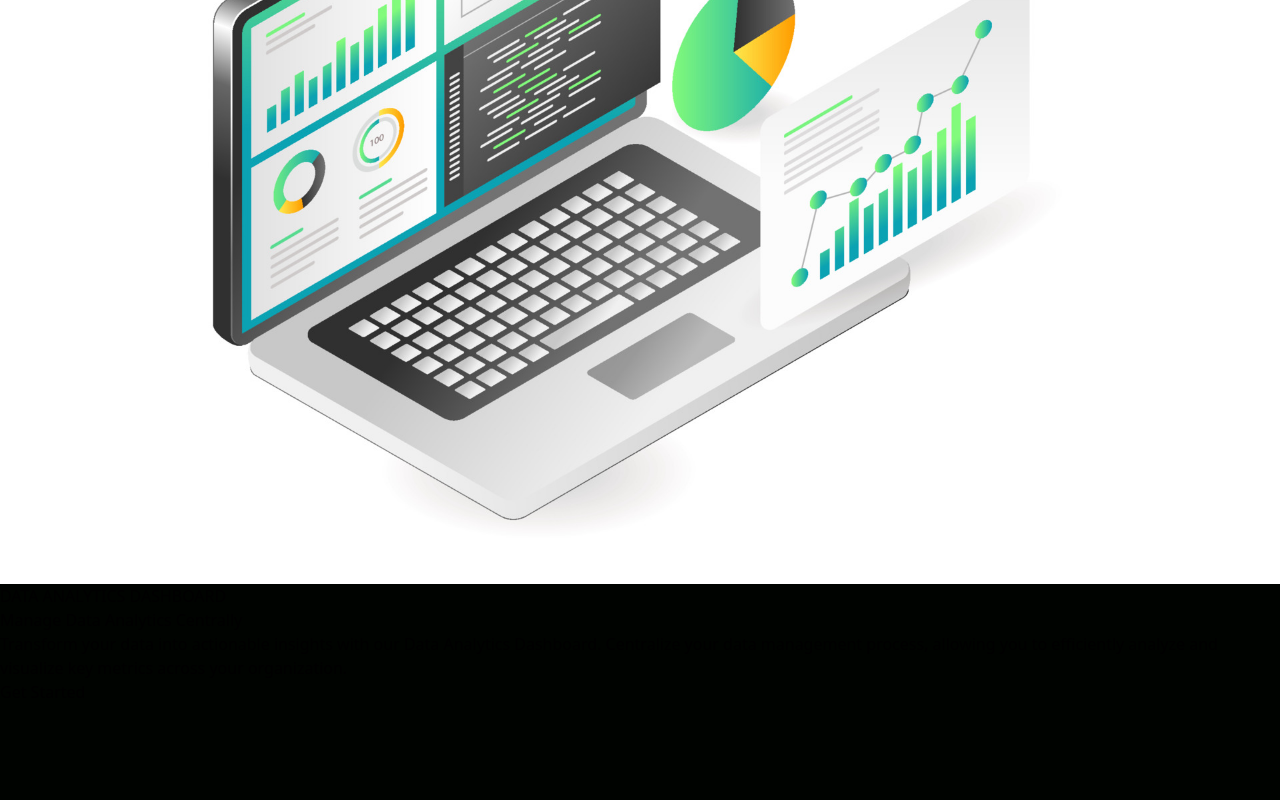
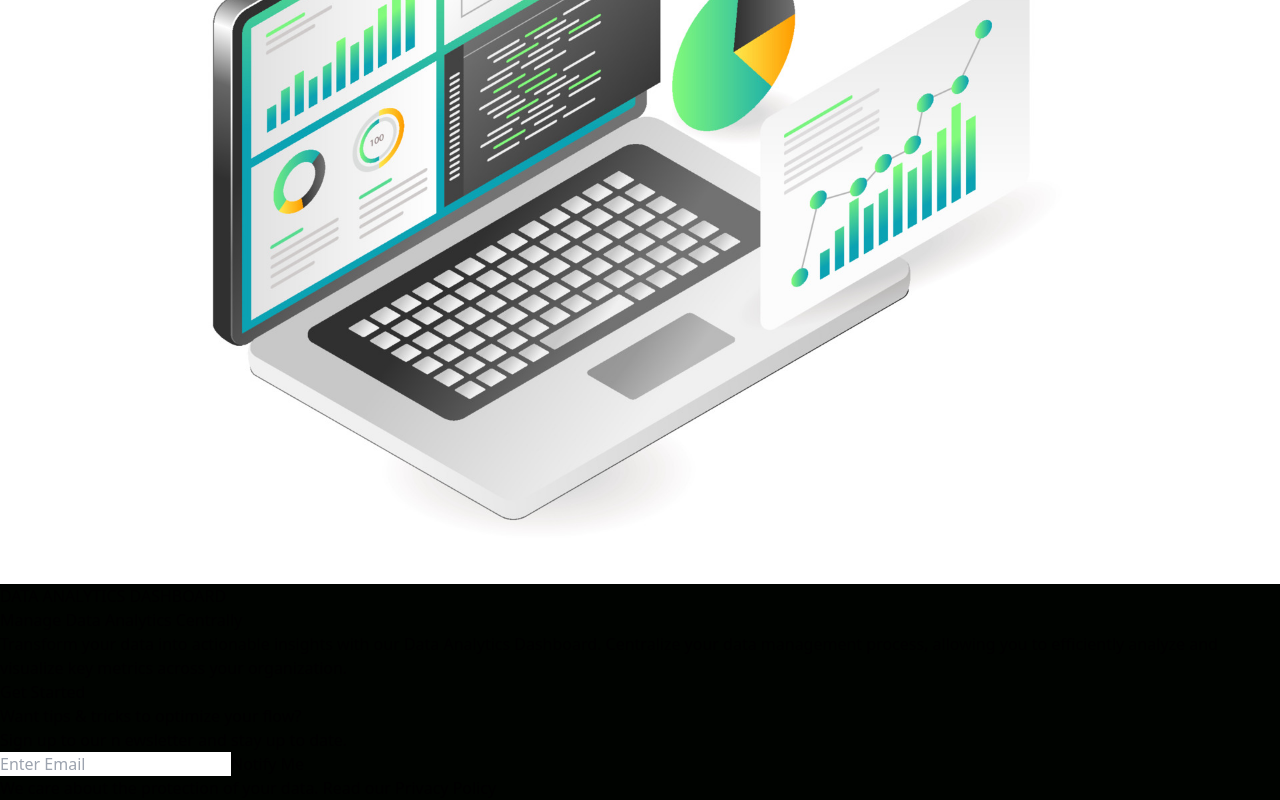
Before and after one commit to Askari64/Data-Co.-landing-Page, a React (Vite) app: page / in a window 1280 px wide. Shown: the part 911-1711 px from the top of the page. Before the commit the page ends 1615 px from the top, so only its background shows below. Built offline with nearby package versions, Linux system fonts and the light colour scheme.

Commit message:
Newsletter Section

```diff
--- a/src/App.jsx
+++ b/src/App.jsx
@@ -1,6 +1,7 @@
 import Hero from "./components/Hero";
 import Nav from "./components/Nav";
 import AnalyticsSection from "./components/AnalyticsSection";
+import Newsletter from "./components/Newsletter";
 
 export default function App() {
   return (
@@ -8,6 +9,7 @@
       <Nav />
       <Hero />
       <AnalyticsSection />
+      <Newsletter />
     </>
   );
 }
--- /dev/null
+++ b/src/components/Newsletter.jsx
@@ -0,0 +1,29 @@
+const Newsletter = () => {
+  return (
+    <section className=" w-full py-16 px-4 text-white">
+      <div className=" max-w-[1240px] mx-auto grid lg:grid-cols-3 ">
+        <div className=" lg:col-span-2">
+          <h1 className=" md:text-4xl sm:text-3xl text-2xl font-bold py-2">
+            Want tips & tricks to optimize your flow?
+          </h1>
+          <p>Sign up to our n ewsletter and stay up to date.</p>
+        </div>
+        <div className="my-4">
+          <div className=" flex flex-col sm:flex-row items-center justify-between w-full">
+            <input
+              className="p-3 flex w-full rounded-md text-[#000300}"
+              type="email"
+              placeholder="Enter Email"
+            />
+            <button className=" text-[#000300] bg-[#00df9a] w-[200px] rounded-md font-medium ml-4 my-6 px-6 py-3 ">
+              Notify Me
+            </button>
+          </div>
+          <p>We care about the protection of your data. Read our <span className="text-[#00df9a]">Privacy Policy</span></p>
+        </div>
+      </div>
+    </section>
+  );
+};
+
+export default Newsletter;
```
